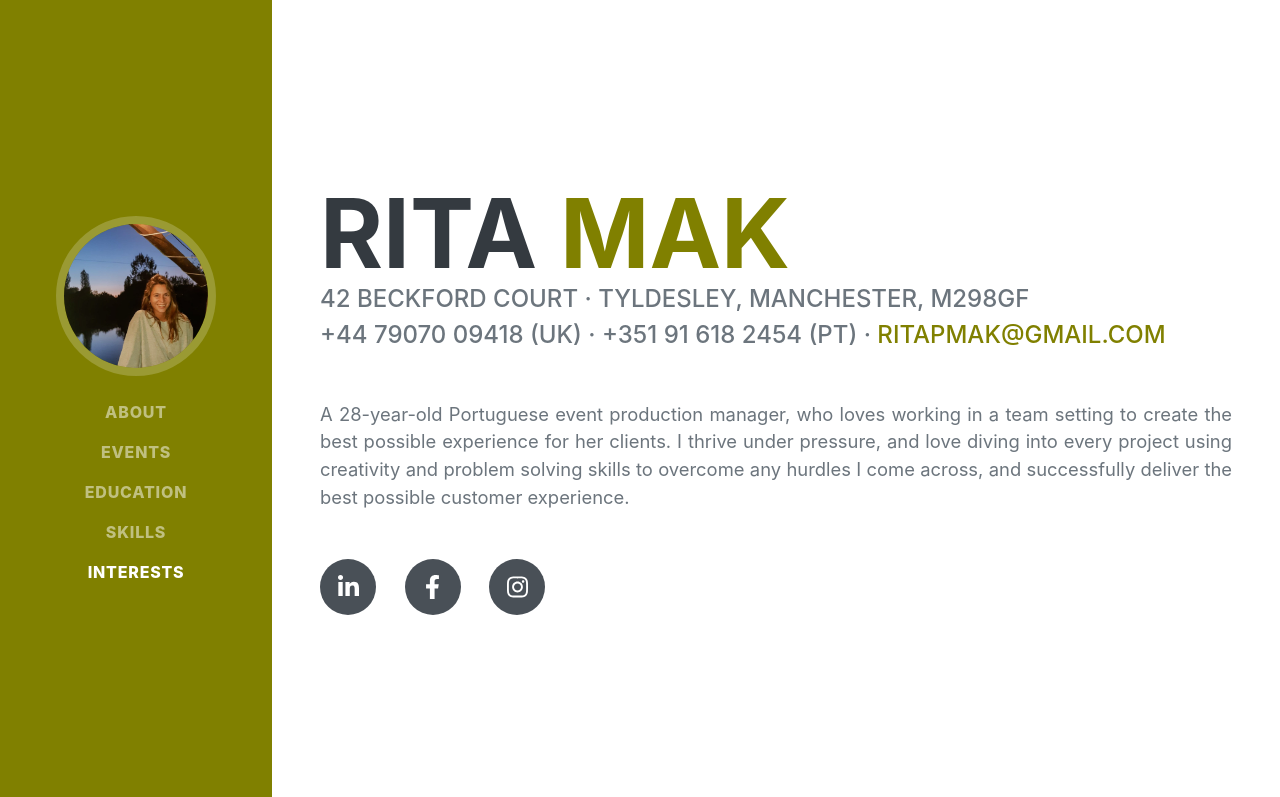
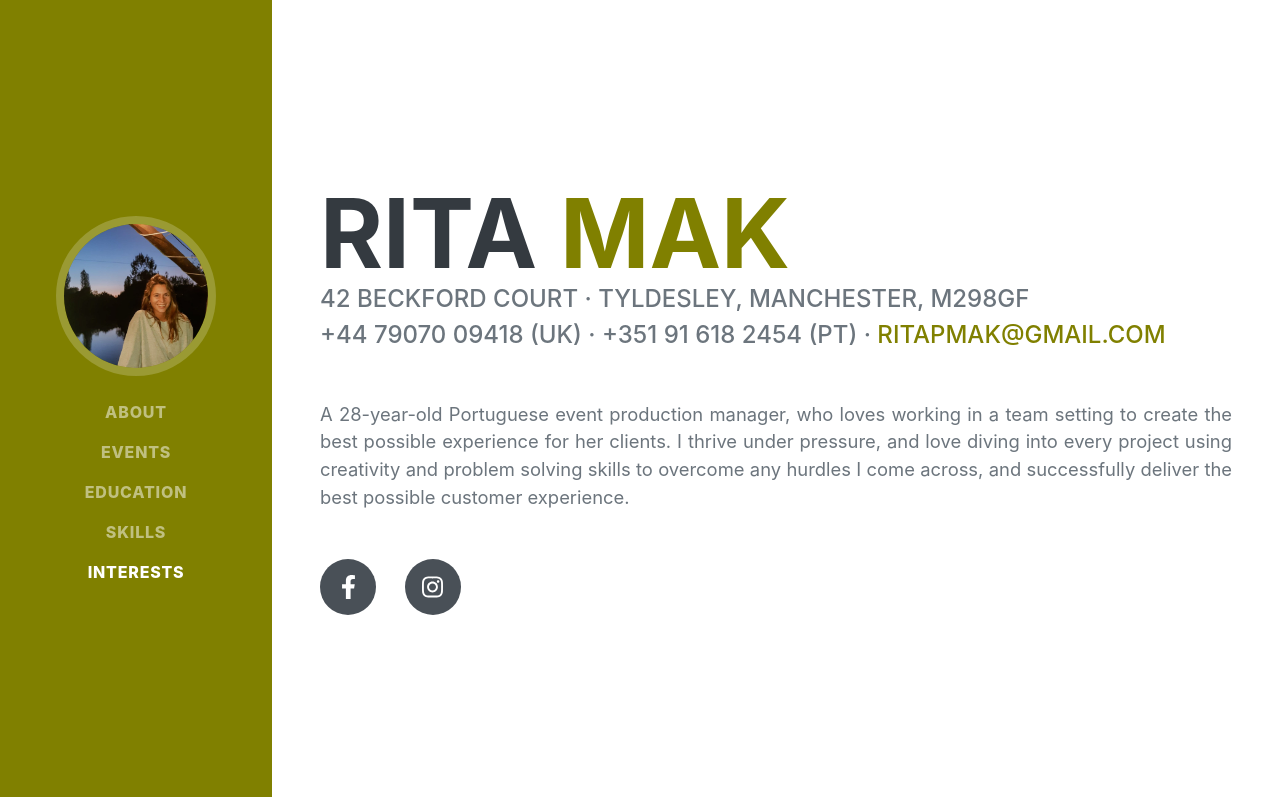
Before and after one commit to rita-mak/portfolio, a plain HTML site: page index.html in a window 1280 px wide. Shown: the top 797 px of the page. Drawn offline with nearby package versions, Linux system fonts and the light colour scheme; a web font is replaced by a local one.

Commit message:
Update index.html

```diff
--- a/index.html
+++ b/index.html
@@ -102,9 +102,6 @@
             customer experience.
           </p>
           <div class="social-icons">
-            <a class="social-icon" href="https://www.linkedin.com/in/joao-mak/"
-              ><i class="fab fa-linkedin-in"></i
-            ></a>
             <a class="social-icon" href="https://www.facebook.com/rpmak"
               ><i class="fab fa-facebook-f"></i
             ></a>
```
